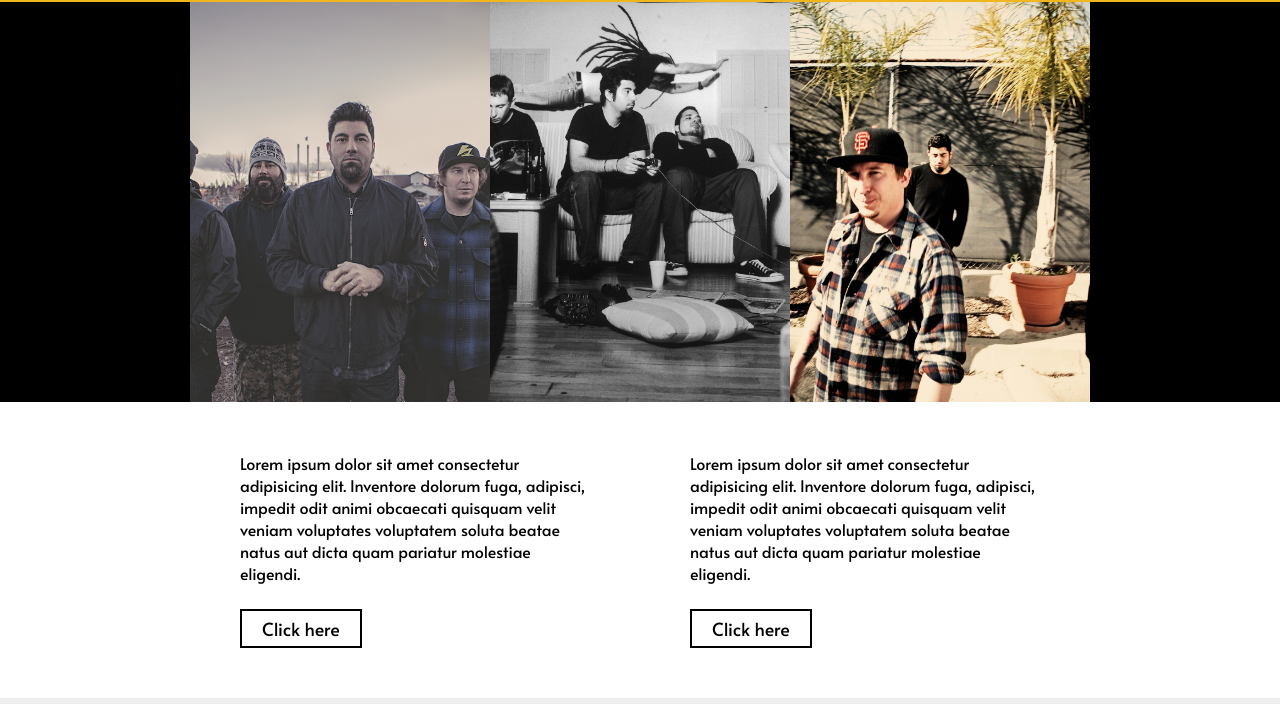
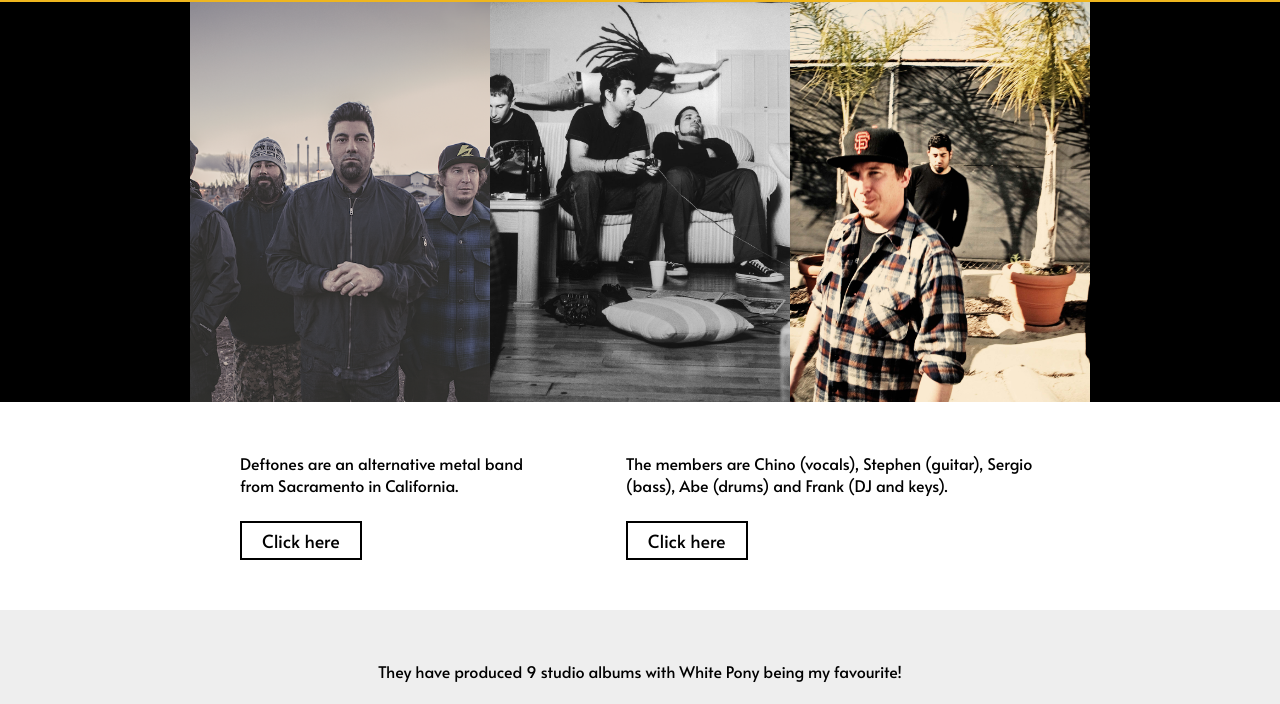
Before and after one commit to davidjsealey/deftones-animations, a plain HTML site: page index.html in a window 1280 px wide. Shown: the part 82-786 px from the top of the page. Drawn offline with Linux system fonts and the light colour scheme.

Commit message:
Update index.html
Feature: Text content update

```diff
--- a/index.html
+++ b/index.html
@@ -46,19 +46,13 @@
       <div class="wrap">
         <div class="text-group__container">
           <p class="text-group__text">
-            Lorem ipsum dolor sit amet consectetur adipisicing elit. Inventore
-            dolorum fuga, adipisci, impedit odit animi obcaecati quisquam velit
-            veniam voluptates voluptatem soluta beatae natus aut dicta quam
-            pariatur molestiae eligendi.
+            Deftones are an alternative metal band from Sacramento in California.
           </p>
           <button href="#" class="button-double">Click here</button>
         </div>
         <div class="text-group__container">
           <p class="text-group__text">
-            Lorem ipsum dolor sit amet consectetur adipisicing elit. Inventore
-            dolorum fuga, adipisci, impedit odit animi obcaecati quisquam velit
-            veniam voluptates voluptatem soluta beatae natus aut dicta quam
-            pariatur molestiae eligendi.
+            The members are Chino (vocals), Stephen (guitar), Sergio (bass), Abe (drums) and Frank (DJ and keys).
           </p>
           <button href="#" class="button-double">Click here</button>
         </div>
@@ -67,10 +61,7 @@
     <section class="text-section">
       <div class="wrap">
         <p class="text-section__text">
-          Lorem ipsum dolor sit amet consectetur adipisicing elit. Illum vitae
-          facilis, itaque non aliquid accusantium. Facilis dignissimos nisi eum
-          harum amet architecto accusamus beatae odio veritatis nobis ab, ut
-          voluptas?
+          They have produced 9 studio albums with White Pony being my favourite!
         </p>
         <button href="#" class="button-main">Click here</button>
       </div>
```
